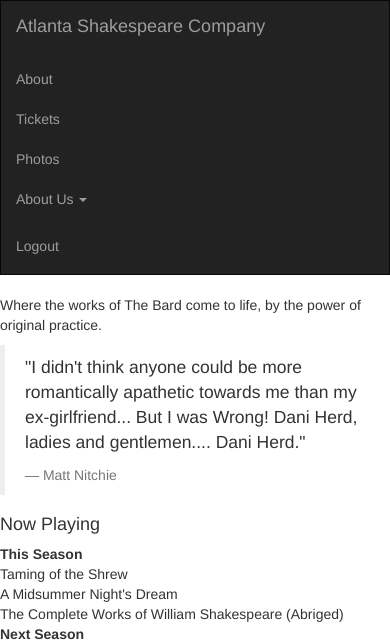
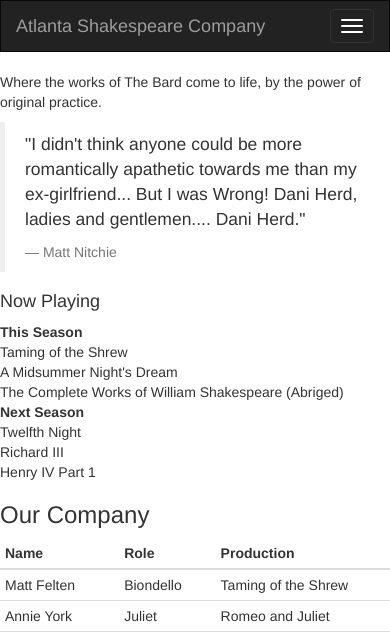
Before and after one commit to jdiboll/advert1, a React app: page src/html/index.html in a window 390 px wide. Shown: the top 640 px of the page. Built offline with nearby package versions, Linux system fonts and the light colour scheme.

Commit message:
Navigation toggle added for mobile view and responsive design.

```diff
--- a/src/html/index.html
+++ b/src/html/index.html
@@ -13,9 +13,14 @@
 	<nav class="navbar navbar-inverse">
   	<div class="container-fluid">
   		<div class="navbar-header">
+  		<button type="button" class="navbar-toggle" data-toggle="collapse" data-target="#mainNavBar">
+  			<span class="icon-bar"></span>
+  			<span class="icon-bar"></span>
+  			<span class="icon-bar"></span>
+  		</button>
   		<a href="#" class="navbar-brand">Atlanta Shakespeare Company</a>
   		</div>
-  		<div>
+  		<div class="collapse navbar-collapse" id="mainNavBar">
   			<ul class="nav navbar-nav">
   				<li><a href="#">About</a></li>
   				<li><a href="#">Tickets</a></li>
@@ -84,13 +89,6 @@
   	<div class="embed-responsive embed-responsive-16by9">
   		<iframe class="embed-responsive-item" src="https://www.youtube.com/embed/Y6rbuIip3QU"></iframe>
   	</div>
-  <!--<script src="content/js/jquery.min.js"></script>
-  <script src="content/js/bootstrap.min.js"></script>
-  <script>
-  	$(document).ready(function() {
-  		$('.dropdown-toggle').dropdown();
-  	});
-  </script>-->
   <<script src="js/bundle.js"></script>
 </body>
 </html>
```
